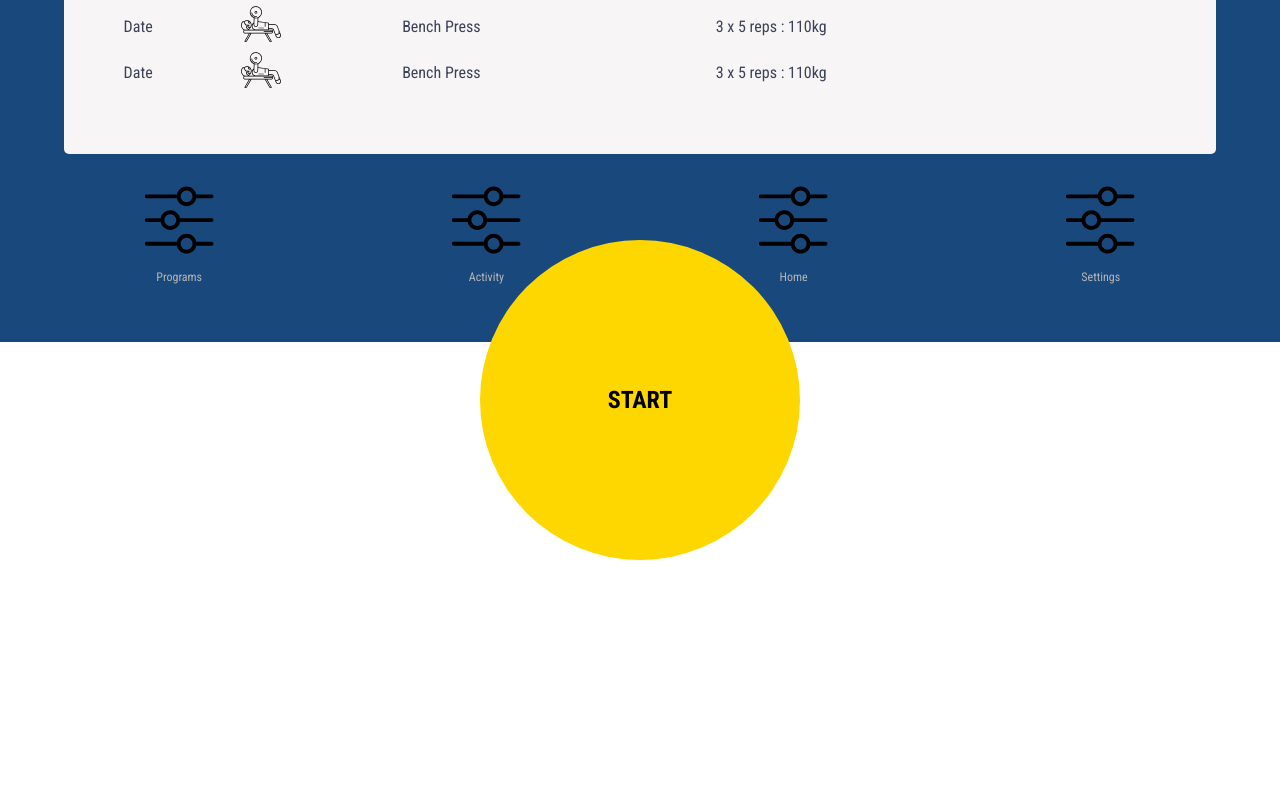
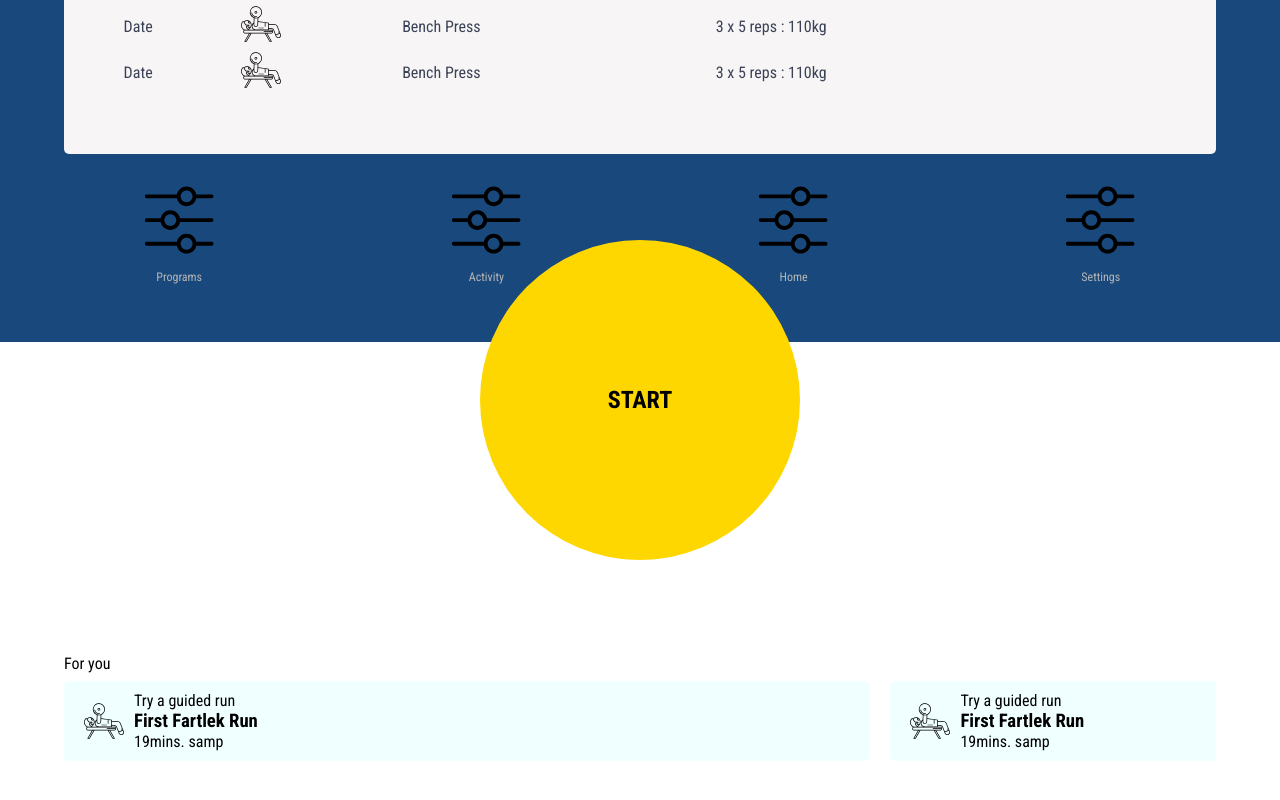
Before and after one commit to chemazu/fit-app, a React (Create React App) app: page /home in a window 1280 px wide. Shown: the part 458-1258 px from the top of the page. Before the commit the page ends 1105 px from the top, so only its background shows below. Built offline with nearby package versions, Linux system fonts and the light colour scheme.

Commit message:
first home page view created

```diff
--- a/src/pages/Home/style.scss
+++ b/src/pages/Home/style.scss
@@ -1,12 +1,13 @@
 .home {
   background-color: rgb(25, 73, 124);
   position: relative;
+  box-sizing: border-box;
 
   height: 100%;
   padding: 5%;
-  .content{
-  height: 100%;
-
+  .content {
+    // height: 100%;
+    height: max-content;
   }
 
   .bottom-menu {
@@ -14,8 +15,10 @@
     position: absolute;
     bottom: 0;
     width: 90%;
+
     box-sizing: border-box;
     justify-content: space-between;
+
     .icon-container {
       width: 20%;
       text-align: center;
--- a/src/pages/Home/sub-pages/components/ForYouCard.scss
+++ b/src/pages/Home/sub-pages/components/ForYouCard.scss
@@ -3,6 +3,10 @@
     min-width: 70%;
     background-color: azure;
     overflow: auto;
-    padding: 10px 5px;
+    padding: 10px 10px;
     border-radius: 5px;
+    img{
+        width: 60px;
+      padding: 0px 10px;
+    }
 }
--- a/src/pages/Home/sub-pages/components/ForYouCard.tsx
+++ b/src/pages/Home/sub-pages/components/ForYouCard.tsx
@@ -1,12 +1,13 @@
 import React from 'react'
 import './ForYouCard.scss'
+import squat from "../../../../assets/img/bench.svg"
 
 
 
 export default function ForYouCard() {
   return (
     <div className="for-you-card">
-        <img src="" alt="squat" />
+        <img src={squat} alt="squat" />
         <div className="content">
             <p>Try a guided run</p>
             <h3>First Fartlek Run</h3>
--- a/src/pages/Home/sub-pages/components/TodayRoutine.scss
+++ b/src/pages/Home/sub-pages/components/TodayRoutine.scss
@@ -3,9 +3,7 @@
   display: flex;
   align-items: center;
   color: rgb(0, 0, 0);
-  //   background-color: #2a4d68;
   background-color: #fff;
-
   border-radius: 5px;
   img {
     width: 50px;
--- a/src/pages/Home/sub-pages/mini-home.tsx
+++ b/src/pages/Home/sub-pages/mini-home.tsx
@@ -15,16 +15,15 @@ export default function HomePage() {
       <p className="heading-item">Weekly Routine</p>
       <WeeklyRoutine />
 
-      {/* <p className="heading-item">For you</p>
+      <div className="start-container">
+        <h2>START</h2>
+      </div>
+      <p className="heading-item">For you</p>
+
       <div className="for-you-card-wrapper">
         <ForYouCard />
         <ForYouCard />
         <ForYouCard />
-
-      </div> */}
-
-      <div className="start-container">
-        <h2>START</h2>
       </div>
     </div>
   );
```
